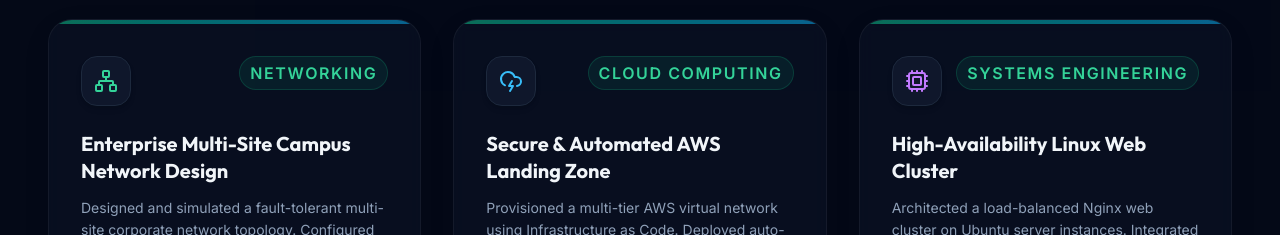
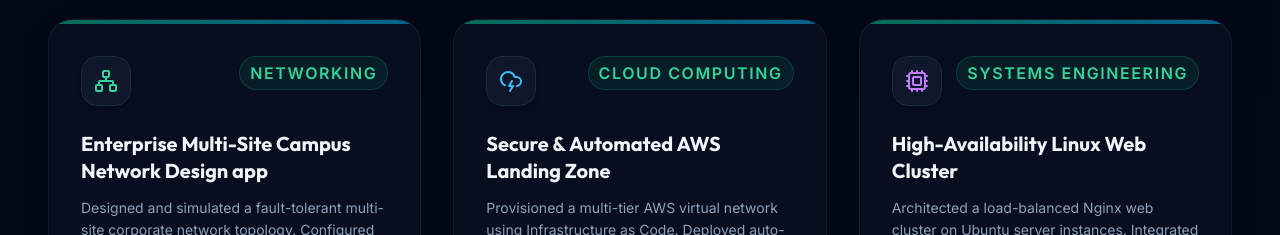
Before and after one commit to pasinduneranjana/My-Portpolio-Updated, a React (Vite) app: page / in a window 1280 px wide. Shown: the part 3720-3955 px from the top of the page. Built offline with nearby package versions, Linux system fonts and the light colour scheme.

Commit message:
Update Projects.jsx

```diff
--- a/src/components/Projects.jsx
+++ b/src/components/Projects.jsx
@@ -3,7 +3,7 @@
 
 const PROJECTS_DATA = [
   {
-    title: "Enterprise Multi-Site Campus Network Design",
+    title: "Enterprise Multi-Site Campus Network Design app",
     category: "Networking",
     icon: <Network className="w-6 h-6 text-emerald-400" />,
     desc: "Designed and simulated a fault-tolerant multi-site corporate network topology. Configured dynamic routing, network segmentation, firewalls, and redundant connections to support 500+ endpoints.",
```
